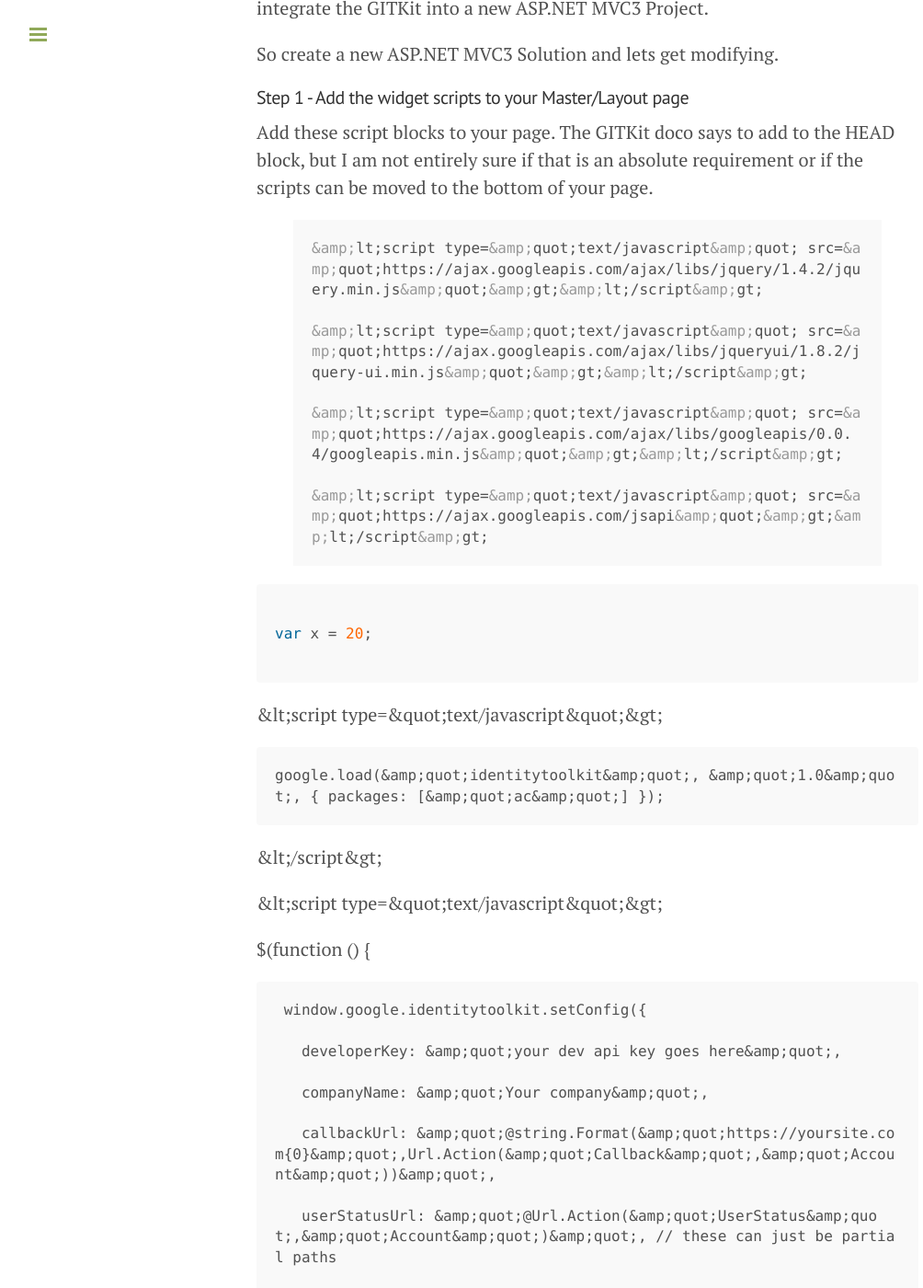
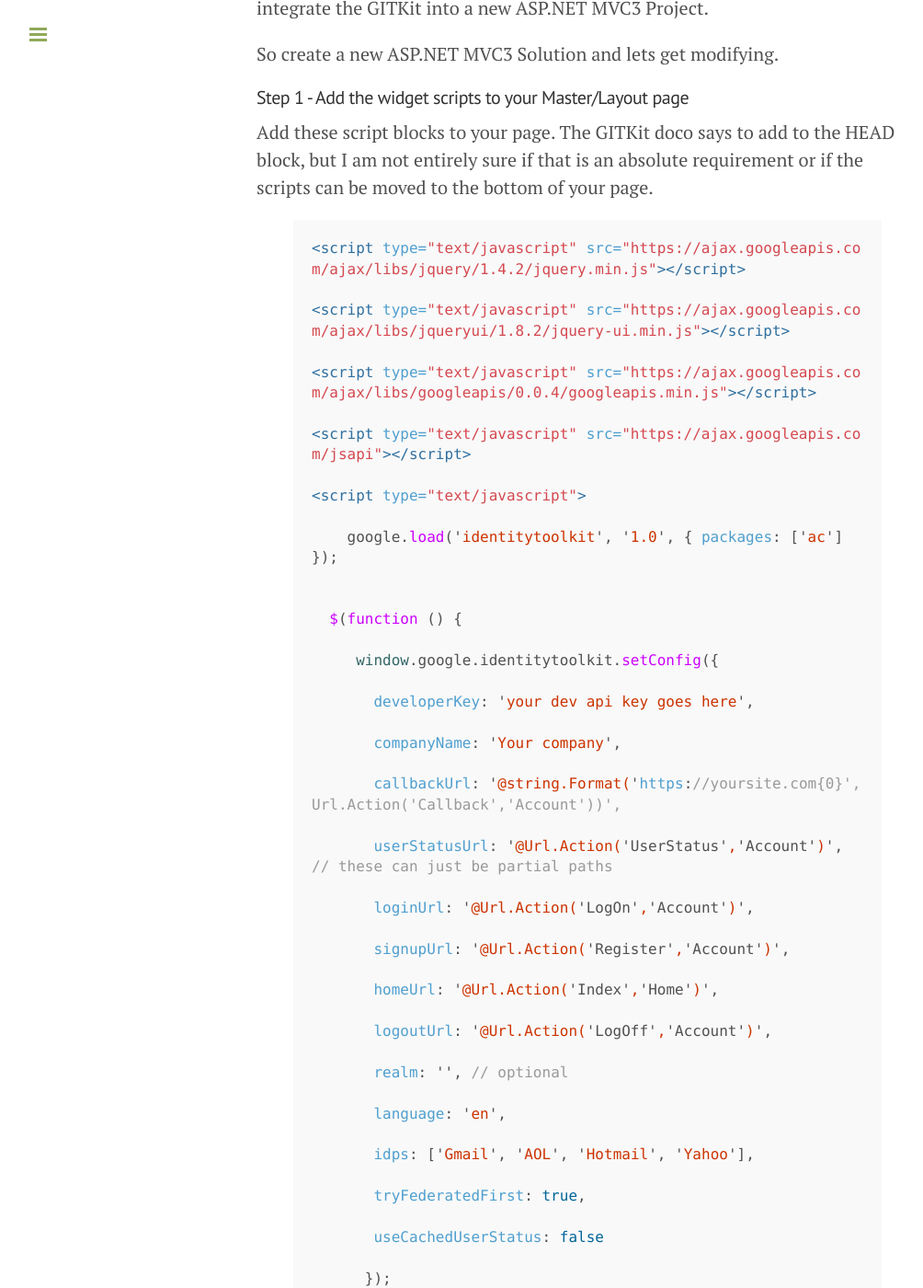
Before and after one commit to joecojabba/joecojabba.github.io, a Jekyll site: the page built from _posts/2011-08-10-google-identity-toolkit-asp-net-mvc3.md, in a window 1280 px wide and 1400 px high, scrolled down 1568 px. Shown: the whole window at 92% size, without its empty margins (1-1005 px from the left). Built offline with Jekyll 4.4.1, drawn with Linux system fonts in a browser that asks for light colours; Markdown is read by kramdown in place of the engine named in the settings; some of the changed text lies outside the part shown.

Commit message:
fix syntax highlight in md

`````diff
--- a/_posts/2011-08-10-google-identity-toolkit-asp-net-mvc3.md
+++ b/_posts/2011-08-10-google-identity-toolkit-asp-net-mvc3.md
@@ -63,54 +63,44 @@ Add these script blocks to your page. The GITKit doco says to add to the HEAD bl
 
 {% highlight html %}
 
-&amp;lt;script type=&amp;quot;text/javascript&amp;quot; src=&amp;quot;https://ajax.googleapis.com/ajax/libs/jquery/1.4.2/jquery.min.js&amp;quot;&amp;gt;&amp;lt;/script&amp;gt;
+<script type="text/javascript" src="https://ajax.googleapis.com/ajax/libs/jquery/1.4.2/jquery.min.js"></script>
 
-&amp;lt;script type=&amp;quot;text/javascript&amp;quot; src=&amp;quot;https://ajax.googleapis.com/ajax/libs/jqueryui/1.8.2/jquery-ui.min.js&amp;quot;&amp;gt;&amp;lt;/script&amp;gt;
+<script type="text/javascript" src="https://ajax.googleapis.com/ajax/libs/jqueryui/1.8.2/jquery-ui.min.js"></script>
 
-&amp;lt;script type=&amp;quot;text/javascript&amp;quot; src=&amp;quot;https://ajax.googleapis.com/ajax/libs/googleapis/0.0.4/googleapis.min.js&amp;quot;&amp;gt;&amp;lt;/script&amp;gt;
+<script type="text/javascript" src="https://ajax.googleapis.com/ajax/libs/googleapis/0.0.4/googleapis.min.js"></script>
 
-&amp;lt;script type=&amp;quot;text/javascript&amp;quot; src=&amp;quot;https://ajax.googleapis.com/jsapi&amp;quot;&amp;gt;&amp;lt;/script&amp;gt;
-{% endhighlight %}
+<script type="text/javascript" src="https://ajax.googleapis.com/jsapi"></script>
 
+<script type="text/javascript">
 
-````js
+    google.load('identitytoolkit', '1.0', { packages: ['ac'] });
 
-var x = 20;
-
-````
-&amp;lt;script type=&amp;quot;text/javascript&amp;quot;&amp;gt;
-
-    google.load(&amp;quot;identitytoolkit&amp;quot;, &amp;quot;1.0&amp;quot;, { packages: [&amp;quot;ac&amp;quot;] });
-
-&amp;lt;/script&amp;gt;
-
-&amp;lt;script type=&amp;quot;text/javascript&amp;quot;&amp;gt;
 
   $(function () {
 
      window.google.identitytoolkit.setConfig({
 
-       developerKey: &amp;quot;your dev api key goes here&amp;quot;,
+       developerKey: 'your dev api key goes here',
 
-       companyName: &amp;quot;Your company&amp;quot;,
+       companyName: 'Your company',
 
-       callbackUrl: &amp;quot;@string.Format(&amp;quot;https://yoursite.com{0}&amp;quot;,Url.Action(&amp;quot;Callback&amp;quot;,&amp;quot;Account&amp;quot;))&amp;quot;,
+       callbackUrl: '@string.Format('https://yoursite.com{0}',Url.Action('Callback','Account'))',
 
-       userStatusUrl: &amp;quot;@Url.Action(&amp;quot;UserStatus&amp;quot;,&amp;quot;Account&amp;quot;)&amp;quot;, // these can just be partial paths
+       userStatusUrl: '@Url.Action('UserStatus','Account')', // these can just be partial paths
 
-       loginUrl: &amp;quot;@Url.Action(&amp;quot;LogOn&amp;quot;,&amp;quot;Account&amp;quot;)&amp;quot;,
+       loginUrl: '@Url.Action('LogOn','Account')',
 
-       signupUrl: &amp;quot;@Url.Action(&amp;quot;Register&amp;quot;,&amp;quot;Account&amp;quot;)&amp;quot;,
+       signupUrl: '@Url.Action('Register','Account')',
 
-       homeUrl: &amp;quot;@Url.Action(&amp;quot;Index&amp;quot;,&amp;quot;Home&amp;quot;)&amp;quot;,
+       homeUrl: '@Url.Action('Index','Home')',
 
-       logoutUrl: &amp;quot;@Url.Action(&amp;quot;LogOff&amp;quot;,&amp;quot;Account&amp;quot;)&amp;quot;,
+       logoutUrl: '@Url.Action('LogOff','Account')',
 
-       realm: &amp;quot;&amp;quot;, // optional
+       realm: '', // optional
 
-       language: &amp;quot;en&amp;quot;,
+       language: 'en',
 
-       idps: [&amp;quot;Gmail&amp;quot;, &amp;quot;AOL&amp;quot;, &amp;quot;Hotmail&amp;quot;, &amp;quot;Yahoo&amp;quot;],
+       idps: ['Gmail', 'AOL', 'Hotmail', 'Yahoo'],
 
        tryFederatedFirst: true,
 
@@ -122,29 +112,31 @@ var x = 20;
 
   });
 
-&amp;lt;/script&amp;gt;
+</script>
 
-[/sourcecode]
 
-*   Any version &amp;gt;= jquery 1.4.2 can be used
-*   Any version &amp;gt;= jquery-ui 1.8.2 can be used
+{% endhighlight %}
+
+
+*   Any version >= jquery 1.4.2 can be used
+*   Any version >= jquery-ui 1.8.2 can be used
 *   The callback url **MUST** be a full url. Any of the others can be partial paths
 
 ##### Step 2 - change _LogOnPartial
 
 Replace the existing markup with
 
-[sourcecode language="html"]
+````aspx-cs
 
 @if(Request.IsAuthenticated) {
 
-    &amp;lt;text&amp;gt;Welcome&amp;lt;/text&amp;gt;
+    <text>Welcome</text>
 
 }
 
-&amp;lt;div id=&amp;quot;navbar&amp;quot;&amp;gt;&amp;lt;/div&amp;gt;
+<div id="navbar"></div>
 
-[/sourcecode]
+````
 
 You can have a quick test now if you like and you should see the sign in widget in the top right corner.
 
@@ -160,17 +152,17 @@ Once you have the have assertion, you can check to see if the user should be log
 
 Here is my example callback action
 
-[sourcecode language="csharp"]
+```csharp
 
 public virtual ActionResult Callback()
 
 {
 
-            GitApiClient gitClient = new GitApiClient(&amp;quot;your-developer-api-key-goes-here&amp;quot;);
+            GitApiClient gitClient = new GitApiClient("your-developer-api-key-goes-here");
 
             GitAssertion assertion = gitClient.Verify();
 
-            string BaseSiteUrl = Request.Url.Scheme + &amp;quot;://&amp;quot; + Request.Url.Authority.TrimEnd('/');
+            string BaseSiteUrl = Request.Url.Scheme + "://" + Request.Url.Authority.TrimEnd("/");
 
             ViewBag.GitRedirectUrl = BaseSiteUrl + Url.Action(MVC.Home.Index());
 
@@ -182,7 +174,7 @@ public virtual ActionResult Callback()
 
                 var user = Membership.GetUser(assertion.VerifiedEmail);
 
-                Session[&amp;quot;GitAssertion&amp;quot;] = assertion;
+                Session["GitAssertion"] = assertion;
 
                 if (user == null)
 
@@ -206,7 +198,7 @@ public virtual ActionResult Callback()
 
                 {
 
-                    //you can decide how you want to manage the &amp;quot;remember me&amp;quot; boolean
+                    //you can decide how you want to manage the "remember me" boolean
 
                     FormsAuthentication.SetAuthCookie(user.UserName, true);
 
@@ -222,7 +214,7 @@ public virtual ActionResult Callback()
 
 }
 
-[/sourcecode]
+````
 
 Some things you might have noticed.
 
@@ -242,17 +234,17 @@ The GitAssertion class is just a POCO to strongly type the response back from th
 
 Here are the two classes that you should add to your solution.
 
-[sourcecode language="csharp"]
+````csharp
 
 public class GitApiClient
 
     {
 
-        public static string FederatedSuccess = &amp;quot;federatedSuccess&amp;quot;;
+        public static string FederatedSuccess = "federatedSuccess";
 
-        public static string FederatedError = &amp;quot;federatedError&amp;quot;;
+        public static string FederatedError = "federatedError";
 
-        private readonly string _verifyUrl = &amp;quot;https://www.googleapis.com/identitytoolkit/v1/relyingparty/verifyAssertion?key=&amp;quot;;
+        private readonly string _verifyUrl = "https://www.googleapis.com/identitytoolkit/v1/relyingparty/verifyAssertion?key=";
 
         private string _apiKey;
 
@@ -268,7 +260,7 @@ public class GitApiClient
 
         {
 
-            string result = &amp;quot;&amp;quot;;
+            string result = "";
 
             try
 
@@ -280,15 +272,15 @@ public class GitApiClient
 
                 HttpWebRequest gitWebRequest = WebRequest.Create(address) as HttpWebRequest;
 
-                gitWebRequest.Method = &amp;quot;POST&amp;quot;;
+                gitWebRequest.Method = "POST";
 
-                gitWebRequest.ContentType = &amp;quot;application/json&amp;quot;;
+                gitWebRequest.ContentType = "application/json";
 
                 StreamReader requestReader = new StreamReader(request.InputStream);
 
                 var requestBody = requestReader.ReadToEnd();
 
-                string myRequestUri = string.Format(&amp;quot;{0}://{1}{2}&amp;quot;,request.Url.Scheme,request.Url.Authority.TrimEnd('/'), request.RawUrl);
+                string myRequestUri = string.Format("{0}://{1}{2}",request.Url.Scheme,request.Url.Authority.TrimEnd("/"), request.RawUrl);
 
                 var verifyRequestData = new { requestUri = myRequestUri, postBody = requestBody };
 
@@ -320,7 +312,7 @@ public class GitApiClient
 
             {
 
-                throw new Exception(&amp;quot;An error occurred while verifying the IDP response&amp;quot;, web);
+                throw new Exception("An error occurred while verifying the IDP response", web);
 
             }
 
@@ -334,15 +326,14 @@ public class GitApiClient
 
             var result = GitVerifyPost();
 
-            return JsonConvert.DeserializeObject&amp;lt;GitAssertion&amp;gt;(result);
+            return JsonConvert.DeserializeObject<GitAssertion>(result);
 
         }
 
     }
 
-[/sourcecode]
-
-[sourcecode language="csharp"]
+````
+````csharp
 
 public class GitAssertion
 
@@ -372,8 +363,7 @@ public class GitAssertion
 
     }
 
-[/sourcecode]
-
+````
 ##### Step 5 - Returning the callback response to the GITKit
 
 Once GITKit has made the call to your callback action, you need to inform it of the outcome. Does the user already exist in your system? Do they need to be registered?
@@ -382,13 +372,12 @@ To do this, you need to respond back to GITKit by rendering some HTML that calls
 
 So create a view under the account folder called "Callback" containing the following html.
 
-[sourcecode language="html"]
+````html
+<html>
 
-&amp;lt;html&amp;gt;
+<head>
 
-&amp;lt;head&amp;gt;
-
-&amp;lt;script type='text/javascript'&amp;gt;
+<script type="text/javascript">
 
     function notify() {
 
@@ -400,37 +389,36 @@ So create a view under the account folder called "Callback" containing the follo
 
     }
 
-&amp;lt;/script&amp;gt;
+</script>
 
-&amp;lt;/head&amp;gt;
+</head>
 
-&amp;lt;body onload='notify();'&amp;gt;
+<body onload="notify();">
 
-&amp;lt;/body&amp;gt;
+</body>
 
-&amp;lt;/html&amp;gt;
+</html>
 
-[/sourcecode]
-
+````
 ##### Step 6 - Provide the user information to the GITKit widget
 
 Now that the user is authenticated we need to inform the widget of the user details and tell it to change modes and display the user information.
 
 In the _Layout.cshtml add the following piece of code to our script block **_after_** the $('#navbar').accountChooser(); call.
 
-[sourcecode language="csharp"]
+````aspx-cs
 
 @if (Request.IsAuthenticated)
 
         {
 
-            var user = Session[&amp;quot;GitAssertion&amp;quot;] as GitAssertion;
+            var user = Session["GitAssertion"] as GitAssertion;
 
             if(user != null)
 
             {
 
-            &amp;lt;text&amp;gt;
+            <text>
 
                 var userData = {
 
@@ -446,14 +434,13 @@ In the _Layout.cshtml add the following piece of code to our script block **_aft
 
                 window.google.identitytoolkit.showSavedAccount(userData.email);
 
-            &amp;lt;/text&amp;gt;
+            </text>
 
             }
 
         }
 
-[/sourcecode]
-
+````
 If you now test your solution and attempt to sign in, your IDP should prompt you for your details, the GITKit will then verify, your callback will fire, the popup window will close and your GITKit widget should be updated with the display name and user image.
 
 That is unless you and me both have missed a key section or made a typo somewhere.
@@ -468,14 +455,12 @@ You may have noticed that your page content overlaps this menu.
 
 To fix this, add the following CSS hack (if anyone has a cleaner solution please let me know)
 
-[sourcecode language="css"]
-
+````css
 ol.widget-navbar-menu { position:absolute;}
 
 li.widget-navbar-menuitem {display:list-item; position:relative;z-index: 9999;}
 
-[/sourcecode]
-
+````
 Now you should be able to see the full menu.
 
 Selecting "Switch account" will bring up the widget with all the user details that are currently stored in
@@ -502,8 +487,7 @@ A proper implementation really needs to be storing these user details (display n
 
 Anyway....
 
-[sourcecode language="csharp"]
-
+````csharp
 public virtual JsonResult userStatus(string email)
 
 {
@@ -522,7 +506,7 @@ public virtual JsonResult userStatus(string email)
 
          var authUser = Membership.GetUser(userName);
 
-         var user = new { displayName = authUser.UserName, photoUrl = &amp;quot;&amp;quot;, registered = true, legacy = false };
+         var user = new { displayName = authUser.UserName, photoUrl = "", registered = true, legacy = false };
 
           return Json(user);
 
@@ -532,7 +516,7 @@ public virtual JsonResult userStatus(string email)
 
      {
 
-          var user = new { displayName = &amp;quot;&amp;quot;, photoUrl = &amp;quot;&amp;quot;, registered = false, legacy = false };
+          var user = new { displayName = "", photoUrl = "", registered = false, legacy = false };
 
           return Json(user);
 
@@ -540,16 +524,14 @@ public virtual JsonResult userStatus(string email)
 
 }
 
-[/sourcecode]
-
+````
 ##### Step 9 - Handle those non federated users
 
 Since this example is updating the GITKit user details from session, we need to make sure that session is appropriately populated when the user is authenticated.
 
 In the default MVC3 project template scenario this means we need to slightly modify our Register POST Action to something like this
 
-[sourcecode language="csharp"]
-
+````csharp
  [HttpPost]
 
 public virtual ActionResult Register(RegisterModel model)
@@ -570,11 +552,11 @@ public virtual ActionResult Register(RegisterModel model)
 
          {
 
-              Session[&amp;quot;GitAssertion&amp;quot;] = new GitAssertion() { VerifiedEmail = model.Email, FirstName = model.UserName };
+              Session["GitAssertion"] = new GitAssertion() { VerifiedEmail = model.Email, FirstName = model.UserName };
 
               FormsAuthentication.SetAuthCookie(model.UserName, false /* createPersistentCookie */);
 
-              return RedirectToAction(&amp;quot;Index&amp;quot;, &amp;quot;Home&amp;quot;);
+              return RedirectToAction("Index", "Home");
 
           }
 
@@ -582,7 +564,7 @@ public virtual ActionResult Register(RegisterModel model)
 
           {
 
-                ModelState.AddModelError(&amp;quot;&amp;quot;, ErrorCodeToString(createStatus));
+                ModelState.AddModelError("", ErrorCodeToString(createStatus));
 
            }
 
@@ -594,8 +576,7 @@ public virtual ActionResult Register(RegisterModel model)
 
 }
 
-[/sourcecode]
-
+````
 Now when a non federated account attempts to logon, the GITKit will send to your logon Url the users email and the provided password.
 
 This is done via a AJAX request and we need to return a JSON response back to the GITKit with the logon result.
@@ -604,13 +585,12 @@ To use the existing LogOn Post action method we need to make some more subtle ch
 
 GITKit only gives us an email address and password, so we need to add the email property to our LogOnModel
 
-[sourcecode language="csharp"]
-
+````csharp
   public class LogOnModel
 
     {
 
-        [Display(Name = &amp;quot;User name&amp;quot;)]
+        [Display(Name = "User name")]
 
         public string UserName { get; set; }
 
@@ -618,11 +598,11 @@ GITKit only gives us an email address and password, so we need to add the email
 
         [DataType(DataType.Password)]
 
-        [Display(Name = &amp;quot;Password&amp;quot;)]
+        [Display(Name = "Password")]
 
         public string Password { get; set; }
 
-        [Display(Name = &amp;quot;Remember me?&amp;quot;)]
+        [Display(Name = "Remember me?")]
 
         public bool RememberMe { get; set; }
 
@@ -630,9 +610,8 @@ GITKit only gives us an email address and password, so we need to add the email
 
     }
 
-[/sourcecode]
-
-Now we need to update our LogOn action method. For simplicity I've chosen to keep the existing UserName logic.
+````
+Now we need to update our LogOn action method. For simplicity I"ve chosen to keep the existing UserName logic.
 
 To account for this though, if the username has not been provided I query the Membership provider with the supplied email address.
 
@@ -644,8 +623,7 @@ Once the user has been authenticated, I again set the GitAssertion into session
 
 Here is the LogOn action method.
 
-[sourcecode language="csharp"]
-
+````csharp
 [HttpPost]
 
 public virtual ActionResult LogOn(LogOnModel model, string returnUrl)
@@ -656,7 +634,7 @@ public virtual ActionResult LogOn(LogOnModel model, string returnUrl)
 
     {
 
-         ModelState.AddModelError(&amp;quot;username&amp;quot;, &amp;quot;username or email is required&amp;quot;);
+         ModelState.AddModelError("username", "username or email is required");
 
      }
 
@@ -678,7 +656,7 @@ public virtual ActionResult LogOn(LogOnModel model, string returnUrl)
 
                var user = Membership.GetUser(model.UserName);
 
-               Session[&amp;quot;GitAssertion&amp;quot;] = new GitAssertion() { VerifiedEmail = user.Email,
+               Session["GitAssertion"] = new GitAssertion() { VerifiedEmail = user.Email,
 
                                                               FirstName = model.UserName };
 
@@ -688,13 +666,13 @@ public virtual ActionResult LogOn(LogOnModel model, string returnUrl)
 
                {
 
-                   return Json(new { status = &amp;quot;ok&amp;quot;, displayName = user.UserName, photoUrl = &amp;quot;&amp;quot; });
+                   return Json(new { status = "ok", displayName = user.UserName, photoUrl = "" });
 
                }
 
-               if (Url.IsLocalUrl(returnUrl) &amp;amp;&amp;amp; returnUrl.Length &amp;gt; 1 &amp;amp;&amp;amp; returnUrl.StartsWith(&amp;quot;/&amp;quot;)
+               if (Url.IsLocalUrl(returnUrl) & returnUrl.Length > 1 & returnUrl.StartsWith("/")
 
-                   &amp;amp;&amp;amp; !returnUrl.StartsWith(&amp;quot;//&amp;quot;) &amp;amp;&amp;amp; !returnUrl.StartsWith(&amp;quot;/\\&amp;quot;))
+                   & !returnUrl.StartsWith("//") & !returnUrl.StartsWith("/\\"))
 
                {
 
@@ -706,7 +684,7 @@ public virtual ActionResult LogOn(LogOnModel model, string returnUrl)
 
                 {
 
-                    return RedirectToAction(&amp;quot;Index&amp;quot;, &amp;quot;Home&amp;quot;);
+                    return RedirectToAction("Index", "Home");
 
                 }
 
@@ -716,7 +694,7 @@ public virtual ActionResult LogOn(LogOnModel model, string returnUrl)
 
             {
 
-                 ModelState.AddModelError(&amp;quot;&amp;quot;, &amp;quot;The user name or password provided is incorrect.&amp;quot;);
+                 ModelState.AddModelError("", "The user name or password provided is incorrect.");
 
             }
 
@@ -728,8 +706,7 @@ public virtual ActionResult LogOn(LogOnModel model, string returnUrl)
 
 }
 
-[/sourcecode]
-
+````
 You should now be able to compile and test federated and legacy accounts.
 
 Supplying "test@test.com" to the account chooser widget should redirect you to the default Register page.
`````
